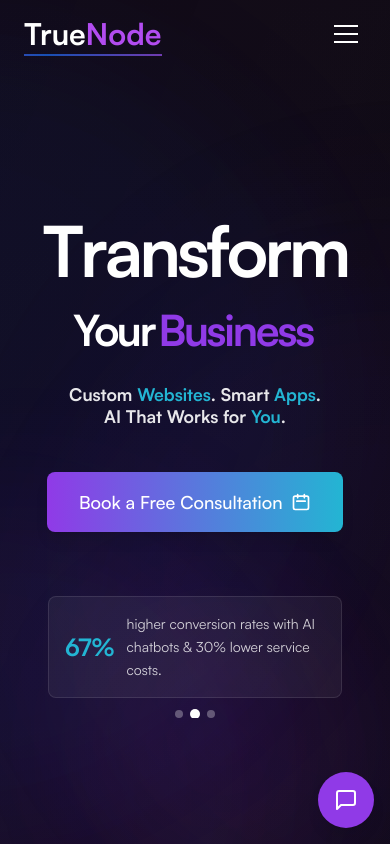
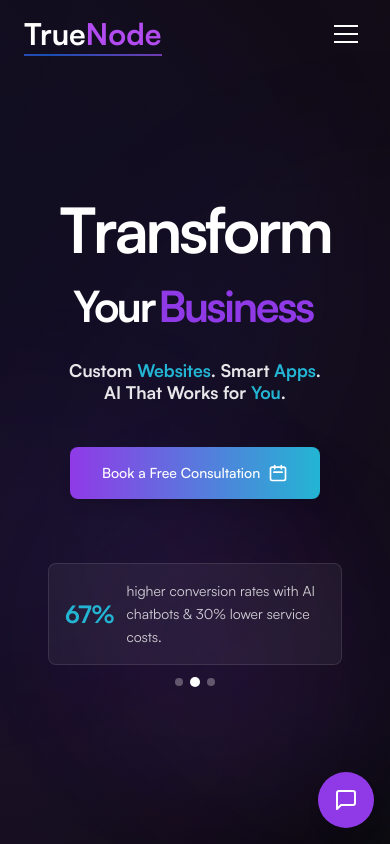
Before and after one commit to Jassie22/TrueNode, a Next.js app: page / in a window 390 px wide. Shown: the top 844 px of the page. Built offline with nearby package versions, Linux system fonts and the light colour scheme.

Commit message:
edits to mobile heropage

```diff
--- a/src/components/ChatbotPopup.tsx
+++ b/src/components/ChatbotPopup.tsx
@@ -162,7 +162,7 @@ const ChatbotPopup = () => {
 
   // Scroll to bottom of messages when new message is added
   const scrollToBottom = () => {
-    messagesEndRef.current?.scrollIntoView({ behavior: 'smooth' });
+    messagesEndRef.current?.scrollIntoView({ behavior: 'smooth', block: 'end' });
   };
 
   useEffect(() => {
@@ -708,29 +708,6 @@ const ChatbotPopup = () => {
     setMessages(prev => [...prev, userMessage]);
     setInputValue('');
     setIsTyping(true);
-
-    // Show a notification banner at the top of the page
-    const notificationBanner = document.createElement('div');
-    notificationBanner.className = 'fixed top-0 left-0 right-0 bg-accent text-white py-2 px-4 text-center z-[10000] shadow-md';
-    notificationBanner.textContent = 'Message received! Our assistant is processing your request...';
-    notificationBanner.style.transform = 'translateY(-100%)';
-    document.body.appendChild(notificationBanner);
-
-    // Animate the banner sliding down
-    setTimeout(() => {
-      notificationBanner.style.transition = 'transform 0.3s ease-out';
-      notificationBanner.style.transform = 'translateY(0)';
-    }, 10);
-
-    // Remove the notification after 3 seconds
-    setTimeout(() => {
-      notificationBanner.style.transform = 'translateY(-100%)';
-      setTimeout(() => {
-        if (document.body.contains(notificationBanner)) {
-          document.body.removeChild(notificationBanner);
-        }
-      }, 300);
-    }, 3000);
 
     // Hide quick options when user starts typing their own message
     setShowQuickOptions(false);
@@ -1280,12 +1257,18 @@ const ChatbotPopup = () => {
                 if (e.key === 'Enter' && !e.shiftKey) {
                   e.preventDefault();
                   handleSendMessage();
-                  // Don't blur the input to keep keyboard open
+                  // Keep keyboard open by maintaining focus
                   setTimeout(() => {
                     if (inputRef.current) {
                       inputRef.current.focus();
+                      // Prevent keyboard from closing by setting focus again
+                      setTimeout(() => {
+                        if (inputRef.current) {
+                          inputRef.current.focus();
+                        }
+                      }, 50);
                     }
-                  }, 50);
+                  }, 0);
                 }
               }}
               placeholder={showFormBuilder ? "Type your response..." : "Type your message..."}
--- a/src/components/HeroSection.tsx
+++ b/src/components/HeroSection.tsx
@@ -97,10 +97,10 @@ const HeroSection = () => {
           headingRef.current.innerHTML = ''; // Clear any SSR content before building
 
           const firstLineContainer = document.createElement('h1');
-          firstLineContainer.className = 'text-[18vw] sm:text-[16vw] md:text-[15vw] lg:text-[15vw] xl:text-[14vw] font-bold leading-none tracking-tighter mb-6 md:mb-8 relative overflow-visible text-center md:text-left max-w-full';
+          firstLineContainer.className = 'text-[16vw] sm:text-[15vw] md:text-[14vw] lg:text-[13vw] xl:text-[12vw] font-bold leading-none tracking-tighter mb-6 md:mb-8 relative overflow-visible text-center md:text-left max-w-full';
 
           const secondLineContainer = document.createElement('div');
-          secondLineContainer.className = 'text-[11vw] sm:text-[9vw] md:text-[8vw] lg:text-[7vw] xl:text-[7vw] font-bold leading-none tracking-tighter relative overflow-visible mb-8 md:mb-12 text-center md:text-left max-w-full';
+          secondLineContainer.className = 'text-[11vw] sm:text-[10vw] md:text-[8vw] lg:text-[7vw] xl:text-[6vw] font-bold leading-none tracking-tighter relative overflow-visible mb-8 md:mb-12 text-center md:text-left max-w-full';
           secondLineContainer.id = 'business-text';
           businessTextElement = secondLineContainer;
 
@@ -286,7 +286,7 @@ const HeroSection = () => {
     <section
       id="hero"
       ref={sectionRef}
-      className="min-h-[120vh] flex flex-col items-center justify-center pt-32 pb-20 relative overflow-hidden section-fluid-motion fade-in-section section-overlap-bottom"
+      className="h-screen md:flex-1 flex flex-col items-center justify-center pt-[calc(6rem+env(safe-area-inset-top))] md:pt-32 pb-0 md:pb-20 relative overflow-hidden section-fluid-motion fade-in-section section-overlap-bottom"
     >
       {/* Animated background with blobs */}
       <div
@@ -321,7 +321,7 @@ const HeroSection = () => {
         <div className="attention-element w-8 h-8 sm:w-16 sm:h-16 bg-white/10 rounded-full absolute aspect-square" style={{ left: '40%', top: '70%' }}></div>
       </div>
 
-      <div className="container mx-auto px-8 sm:px-12 md:px-16 lg:px-20 relative z-10">
+      <div className="container mx-auto px-8 sm:px-12 md:px-16 lg:px-20 relative z-20">
         {/* Main content area with left-aligned layout */}
         <div className="flex flex-col items-start w-full">
           {/* Left column: Heading, Subtitle, and CTA Button */}
@@ -329,7 +329,7 @@ const HeroSection = () => {
             {/* Heading area - now contains semantic h1 */}
             <div
               ref={headingRef}
-              className="overflow-visible"
+              className="overflow-visible mt-16 md:mt-0"
               role="heading"
               aria-level={1}
             >
@@ -342,7 +342,7 @@ const HeroSection = () => {
               <div id="hero-cta-group" className="cta-buttons-group flex flex-col sm:flex-row items-center gap-4 md:gap-5 opacity-0 mt-8 md:mt-1 mb-4 md:mb-0">
                 <CalendlyWidget
                   buttonText="Book a Free Consultation"
-                  className="group relative inline-flex items-center justify-center px-10 py-4 sm:px-12 sm:py-5 text-lg sm:text-xl font-medium text-white bg-accent hover:bg-accent-light rounded-lg shadow-lg transition-all duration-300 ease-in-out transform hover:scale-105 focus:outline-none focus:ring-2 focus:ring-accent-light focus:ring-offset-2 focus:ring-offset-black overflow-hidden w-full sm:w-auto"
+                  className="group relative inline-flex items-center justify-center px-4 py-2.5 sm:px-6 md:px-10 lg:px-12 text-sm sm:text-base md:text-lg lg:text-xl font-medium text-white bg-accent hover:bg-accent-light rounded-lg shadow-lg transition-all duration-300 ease-in-out transform hover:scale-105 focus:outline-none focus:ring-2 focus:ring-accent-light focus:ring-offset-2 focus:ring-offset-black overflow-hidden w-full sm:w-auto whitespace-nowrap"
                 />
               </div>
 
@@ -360,7 +360,7 @@ const HeroSection = () => {
       {/* Decorative Accent Block - kept for visual consistency */}
       <div
         ref={accentBlockRef}
-        className="absolute inset-0 z-0 overflow-visible"
+        className="absolute inset-0 z-0 overflow-visible hidden md:block"
       >
         {/* Glow blobs - Made larger and moved lower */}
         <div className="glow-blob absolute w-[700px] h-[700px] rounded-full bg-accent/5 blur-[120px] top-[30%] left-[10%] opacity-60"></div>
--- a/src/components/HeroStats.tsx
+++ b/src/components/HeroStats.tsx
@@ -174,7 +174,7 @@ const HeroStats = () => {
       </div>
 
       {/* Mobile: Horizontal Carousel - updated for better UX */}
-      <div className="md:hidden w-full overflow-hidden relative">
+      <div className="md:hidden w-full overflow-hidden relative pb-6">
         <div
           className="flex transition-transform duration-500 ease-in-out"
           style={{
```
